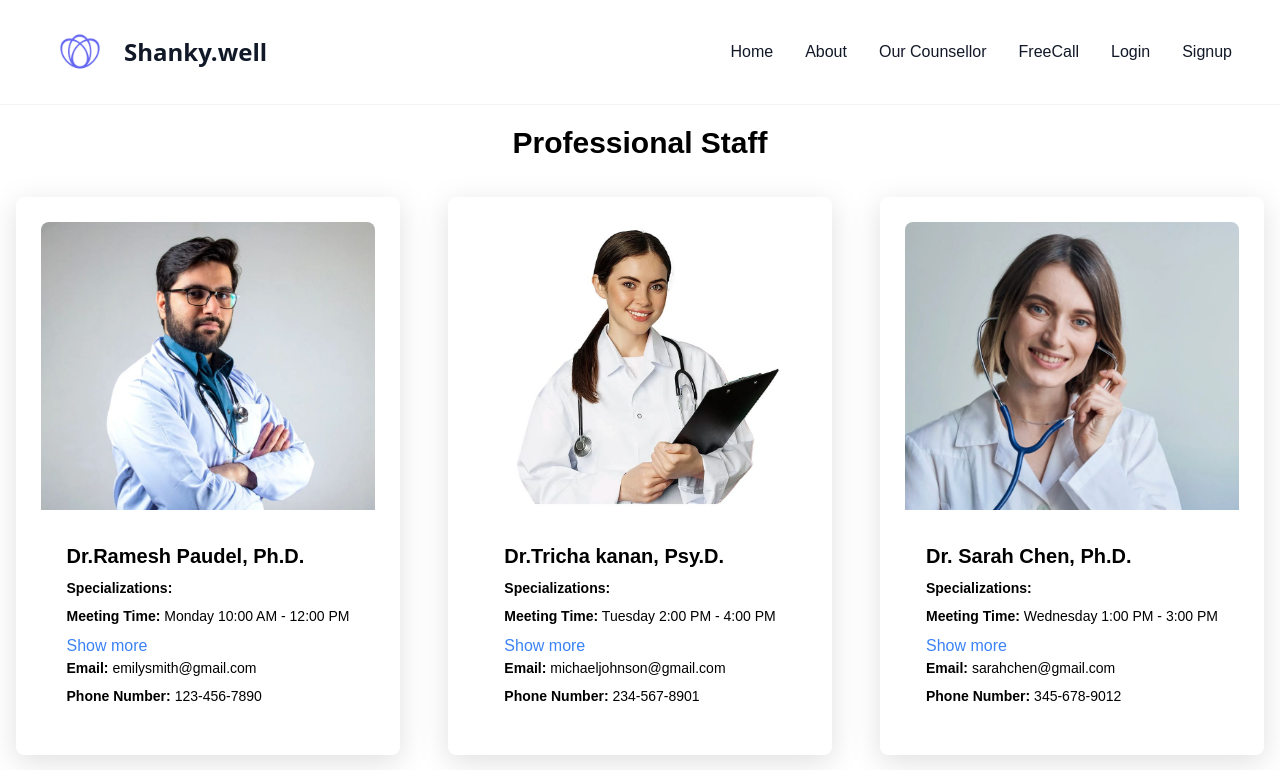
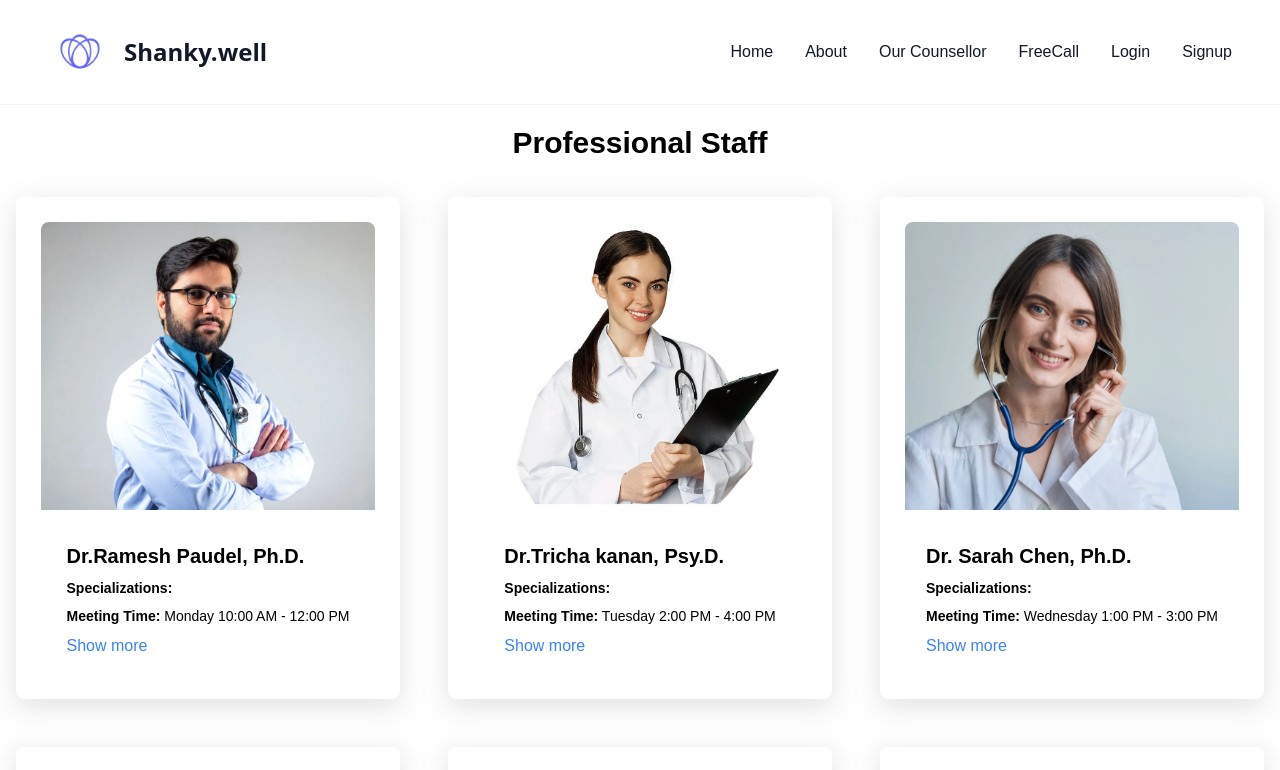
Before and after one commit to RaySatish/Shanky.well, a React (Create React App) app in the folder Pra/: page /services in a window 1280 px wide. Shown: the top 770 px of the page. Built offline with nearby package versions, Linux system fonts and the light colour scheme.

Commit message:
Added the feature of show more in Services tab of main file

```diff
--- a/Pra/src/pages/Card.js
+++ b/Pra/src/pages/Card.js
@@ -53,14 +53,16 @@ const Card = (props) => {
               {showAll ? "Show less " : "Show more "}
             </span>
           )}
-
+          {showAll && (
+            <>
               <p className="card-text text-sm mb-2">
                 <strong>Email:</strong> {props.email}
               </p>
-
               <p className="card-text text-sm mb-2">
                 <strong>Phone Number:</strong> {props.phone}
               </p>
+            </>
+          )}
         </div>
       </div>
     </div>
```
Lines whose indentation alone changed are shown as unchanged.
